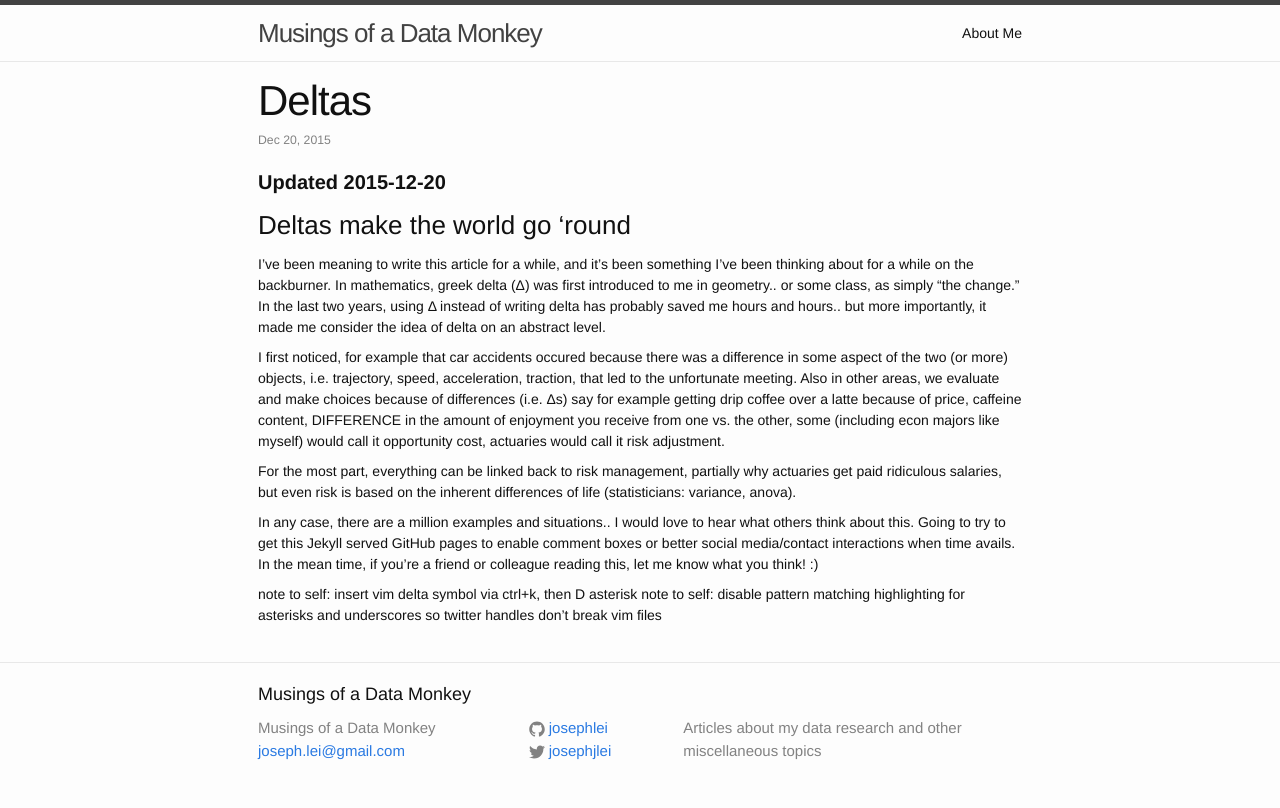
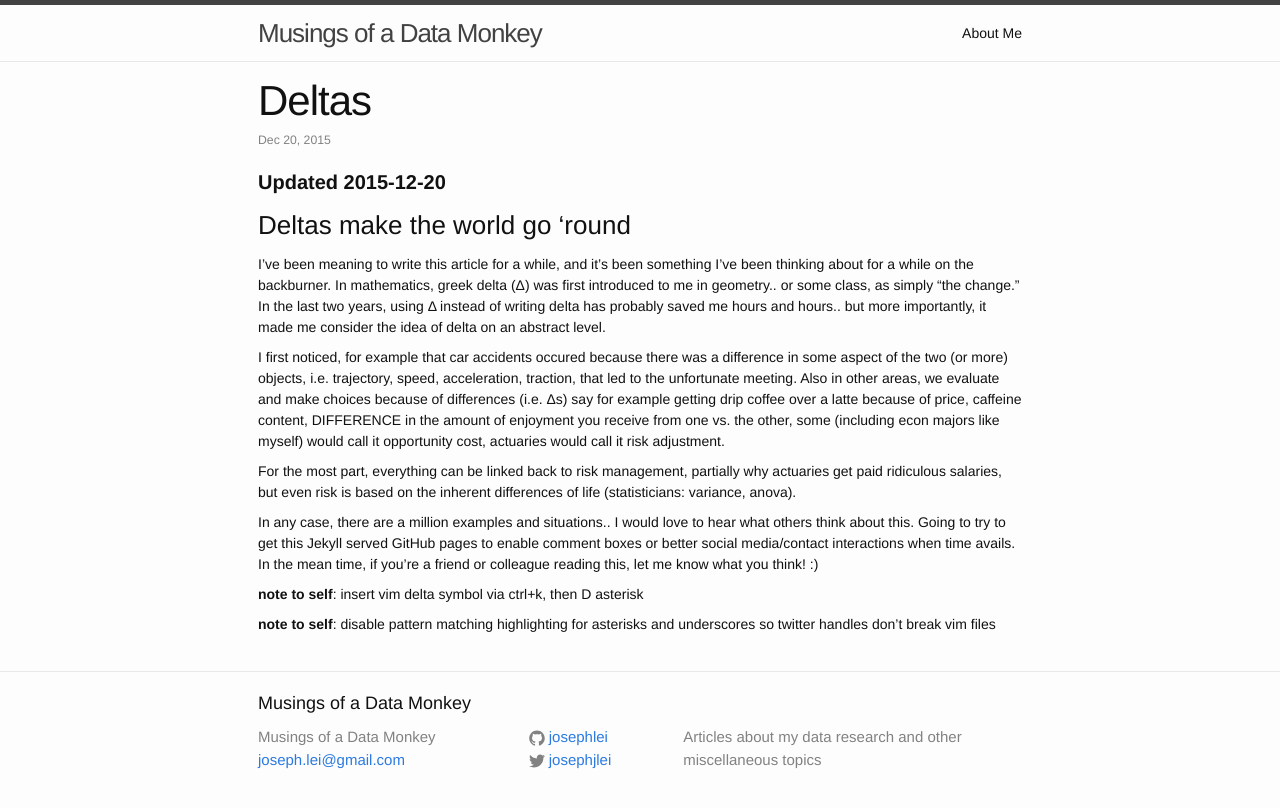
Before and after one commit to josephlei/jjl-website, a Jekyll site: the page built from _posts/2015-12-20-deltas.markdown, in a window 1280 px wide. Shown: the top 808 px of the page. Built offline with Jekyll 4.4.1, drawn with Linux system fonts in a browser that asks for light colours.

Commit message:
direct shell update

```diff
--- a/_posts/2015-12-20-deltas.markdown
+++ b/_posts/2015-12-20-deltas.markdown
@@ -18,5 +18,6 @@ For the most part, everything can be linked back to risk management, partially w
 
 In any case, there are a million examples and situations.. I would love to hear what others think about this. Going to try to get this Jekyll served GitHub pages to enable comment boxes or better social media/contact interactions when time avails. In the mean time, if you're a friend or colleague reading this, let me know what you think! :)
 
-note to self: insert vim delta symbol via ctrl+k, then D asterisk
-note to self: disable pattern matching highlighting for asterisks and underscores so twitter handles don't break vim files
+**note to self**: insert vim delta symbol via ctrl+k, then D asterisk
+
+**note to self**: disable pattern matching highlighting for asterisks and underscores so twitter handles don't break vim files
```
